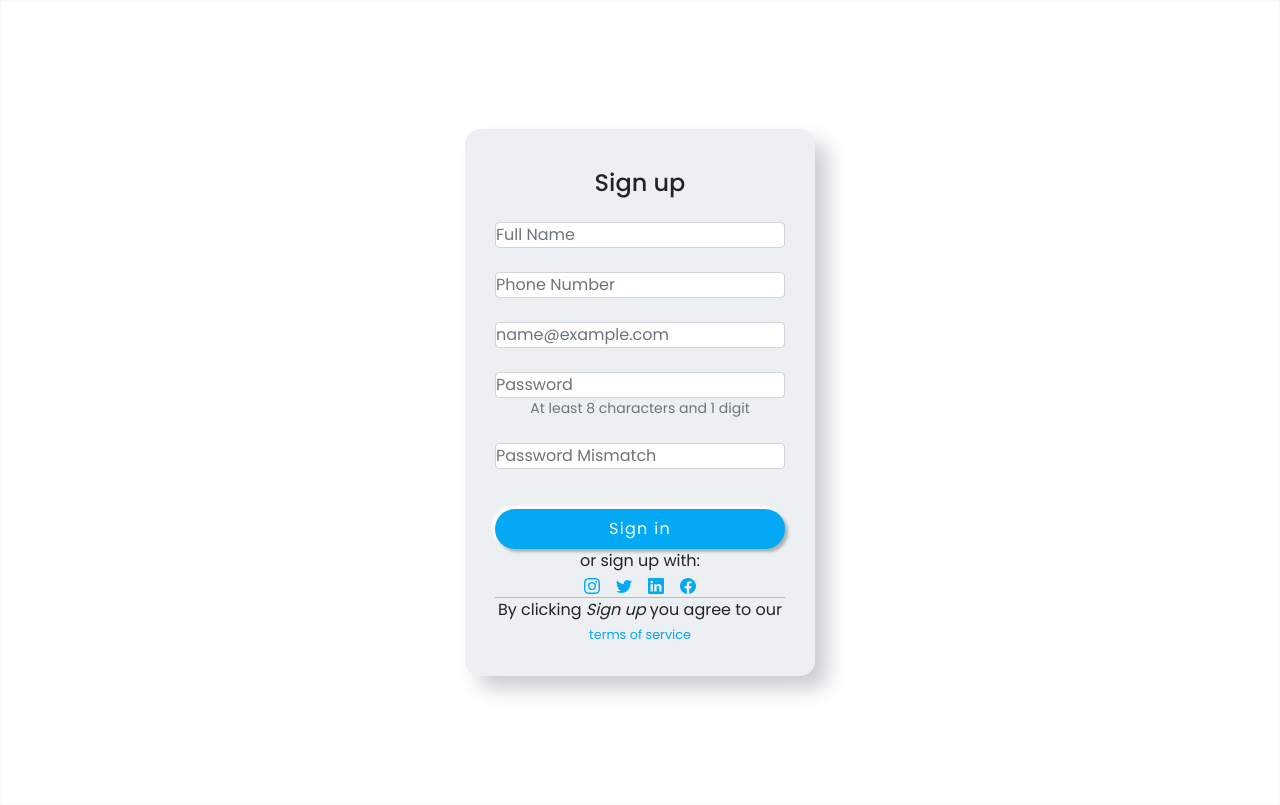
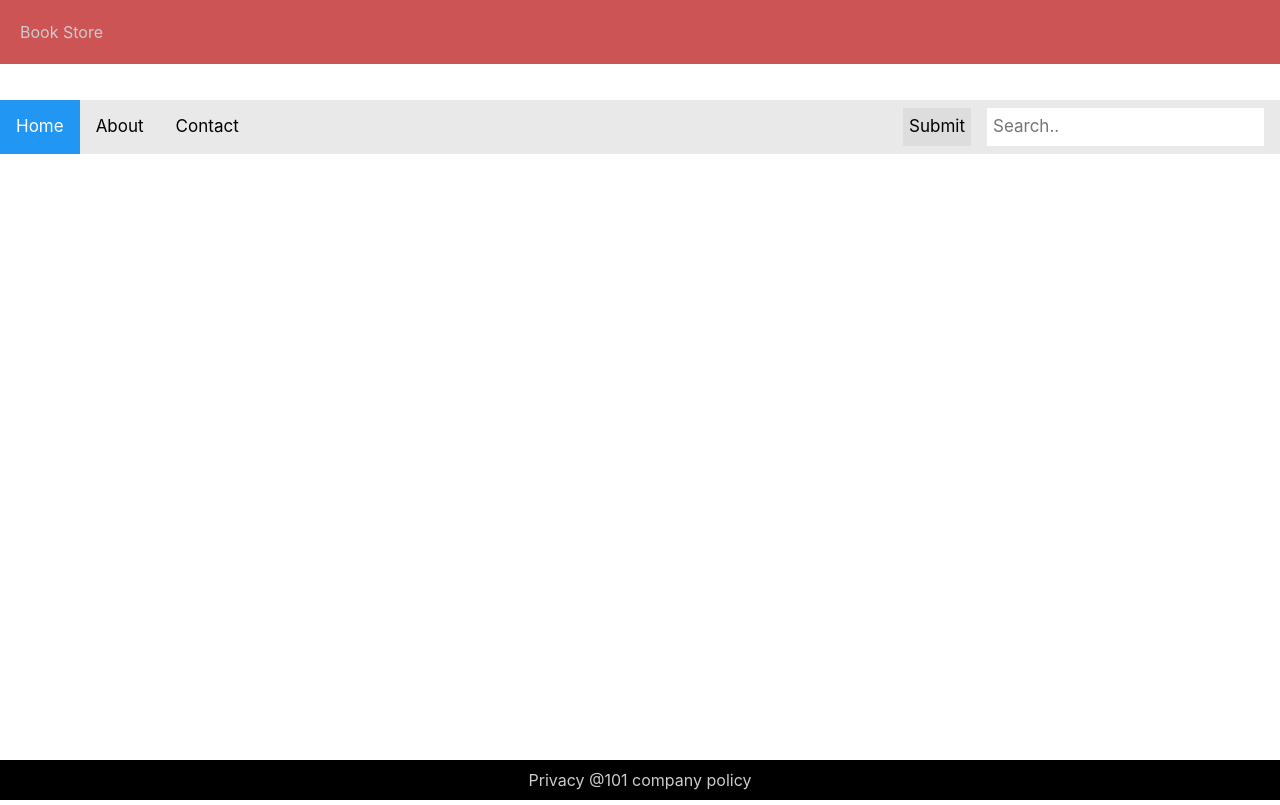
Before and after one commit to varshii04/BookApp, an Angular app: page /homepage-component in a window 1280 px wide. Before the commit this address led to /. Built offline with nearby package versions, Linux system fonts and the light colour scheme.

Commit message:
first commit

```diff
--- a/src/app/app-routing.module.ts
+++ b/src/app/app-routing.module.ts
@@ -1,7 +1,22 @@
 import { NgModule } from '@angular/core';
 import { RouterModule, Routes } from '@angular/router';
+import { HomepageComponent } from './homepage/homepage.component';
+import { LoginComponent } from './login/login.component';
+import { RegistrationComponent } from './registration/registration.component';
 
-const routes: Routes = [];
+const routes: Routes = [
+  { path: 'login-component', component: LoginComponent ,
+
+    children: [
+      {
+        path:'homepage-component',
+        component: HomepageComponent
+      }
+    ]},
+  { path: 'homepage-component', component: HomepageComponent },
+  { path: 'registration-component', component: RegistrationComponent },
+  { path: '',   redirectTo: '/login-component', pathMatch: 'full' }
+];
 
 @NgModule({
   imports: [RouterModule.forRoot(routes)],
--- a/src/app/app.component.html
+++ b/src/app/app.component.html
@@ -1 +1 @@
-<app-registration></app-registration>
+<router-outlet></router-outlet>
--- a/src/app/homepage/homepage.component.css
+++ b/src/app/homepage/homepage.component.css
@@ -0,0 +1,87 @@
+header {
+	position:fixed;
+	top:0px;
+	left:0px;
+	width:100%;
+	color:#CCC;
+	background:rgb(205, 84, 84);
+	padding:20px;
+
+
+}
+
+footer {
+	position:fixed;
+	bottom:0px;
+	left:0px;
+	width:100%;
+	color:#CCC;
+	background:black;
+	padding:8px;
+    text-align: center;
+}
+main{
+
+    height: 100%;
+    display: grid;
+    grid-template-rows: 100px auto 100px;
+}
+section{
+    padding-top: 100px;
+    align-items: center;
+}
+.topnav {
+    overflow: hidden;
+    background-color: #e9e9e9;
+  }
+
+  /* Style the links inside the navigation bar */
+  .topnav a {
+    float: left;
+    display: block;
+    color: black;
+    text-align: center;
+    padding: 14px 16px;
+    text-decoration: none;
+    font-size: 17px;
+  }
+
+  /* Change the color of links on hover */
+  .topnav a:hover {
+    background-color: #ddd;
+    color: black;
+  }
+
+  /* Style the "active" element to highlight the current page */
+  .topnav a.active {
+    background-color: #2196F3;
+    color: white;
+  }
+
+  /* Style the search box inside the navigation bar */
+  .topnav input[type=text] {
+    float: right;
+    padding: 6px;
+    border: none;
+    margin-top: 8px;
+    margin-right: 16px;
+    font-size: 17px;
+  }
+  .topnav .search-container {
+    float: right;
+  }
+
+  .topnav .search-container button {
+    float: right;
+    padding: 6px;
+    margin-top: 8px;
+    margin-right: 16px;
+    background: #ddd;
+    font-size: 17px;
+    border: none;
+    cursor: pointer;
+  }
+
+  .topnav .search-container button:hover {
+    background: #ccc;
+  }
--- a/src/app/homepage/homepage.component.html
+++ b/src/app/homepage/homepage.component.html
@@ -1 +1,27 @@
-<p>homepage works!</p>
+<body>
+    <main>
+        <header>
+            Book Store
+        </header>
+        <section>
+            <div class="topnav">
+                <a class="active" href="#home">Home</a>
+                <a href="#about">About</a>
+                <a href="#contact">Contact</a>
+                <div class="search-container">
+                    <form action="/action_page.php">
+                      <input type="text" placeholder="Search.." name="search">
+                      <button type="submit">Submit</button>
+                    </form>
+                </div>
+            </div>
+
+
+        </section>
+
+
+        <footer>
+            Privacy @101 company policy
+        </footer>
+    </main>
+</body>
--- a/src/app/login/login.component.html
+++ b/src/app/login/login.component.html
@@ -14,7 +14,10 @@
             <div *ngIf="loginform.get('password').invalid && loginform.get('password').touched">
             <small *ngIf="loginform.get('password').errors?.['required']" class="text-danger">Password required*</small>
             </div>
-              <button class="btn mt-3">Login In</button>
+            <div>
+            <button class="btn mt-3" routerLink="/homepage-component" routerLinkActive="active">Login In</button>
+            <a routerLink="/registration-component" routerLinkActive="active">Registration page</a>
+            </div>
           </div>
       </div>
         </form>
--- a/src/app/registration/registration.component.html
+++ b/src/app/registration/registration.component.html
@@ -41,7 +41,8 @@
 
 
  <!-- Sign up button -->
- <button class="btn mt-3">Sign in</button> <!-- Social register -->
+ <!-- <button class="btn mt-3">Sign in</button> Social register -->
+ <a  routerLink="/login-component" routerLinkActive="active">Sign in</a>
  <p>or sign up with:</p>
  <a type="button" class="light-blue-text mx-2">
   <svg xmlns="http://www.w3.org/2000/svg" width="16" height="16" fill="currentColor" class="bi bi-instagram" viewBox="0 0 16 16">
```
Lines whose indentation alone changed are shown as unchanged.
